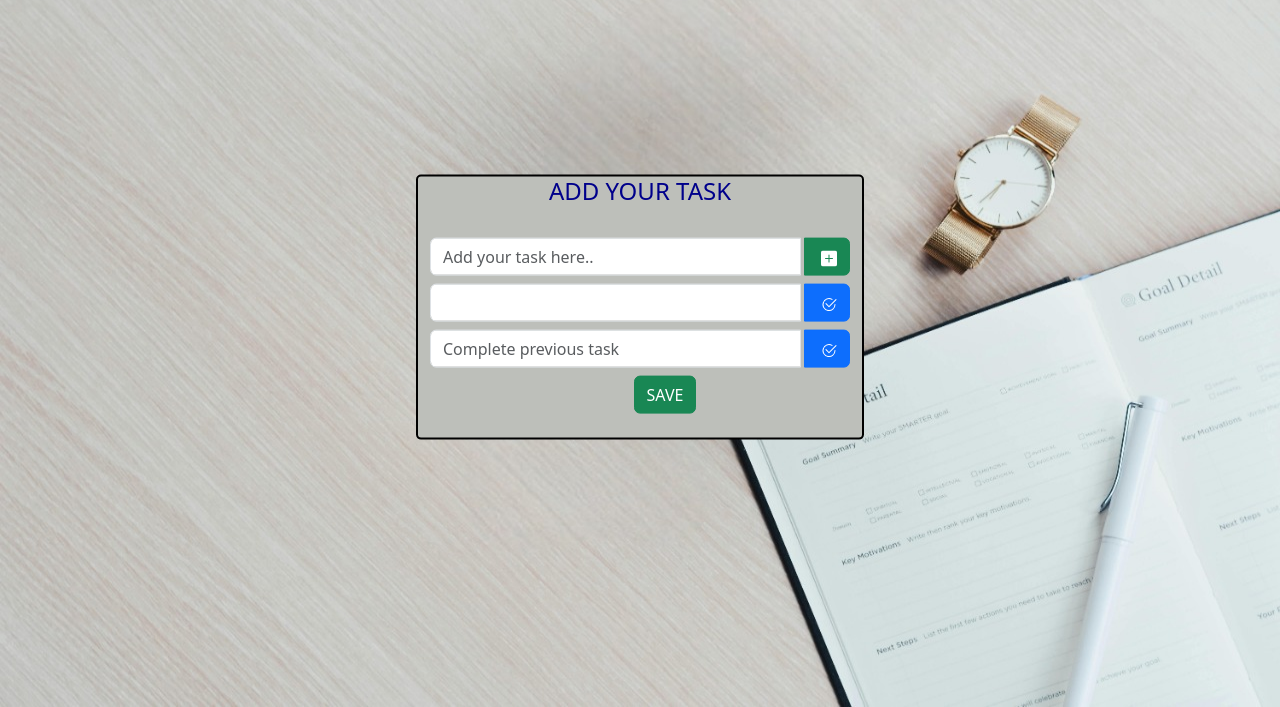
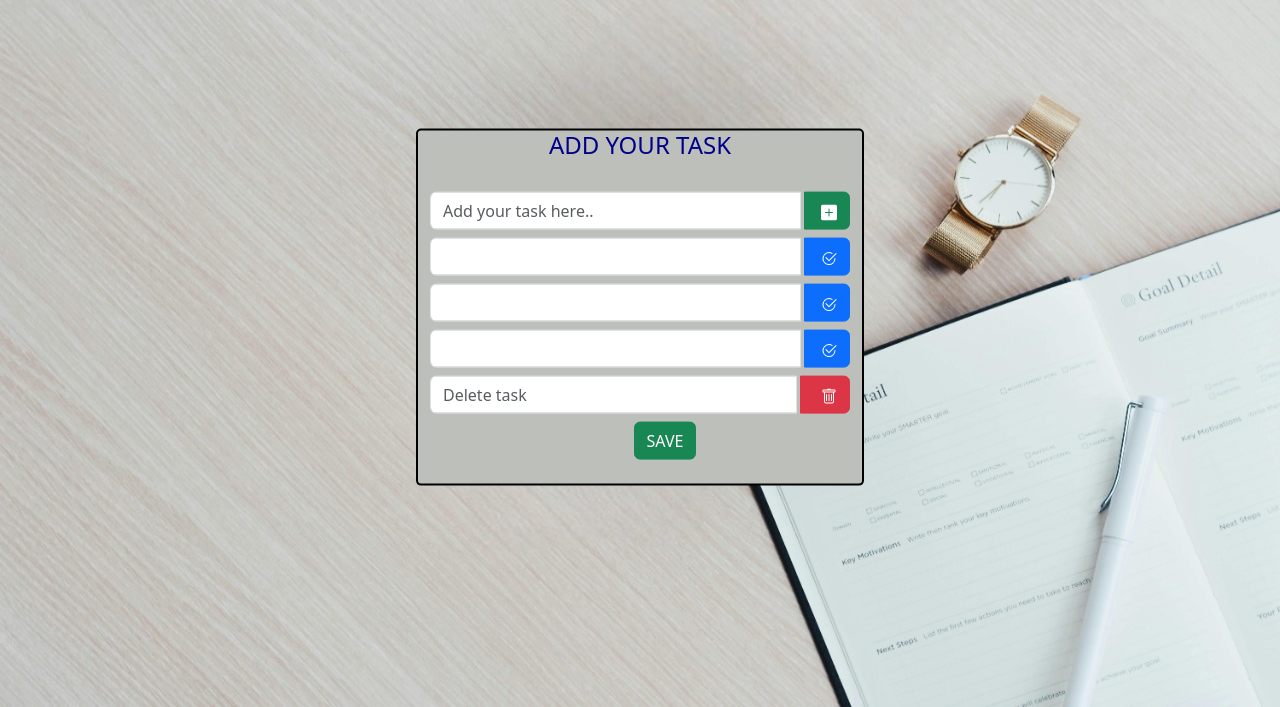
Before and after one commit to shreyaprajapati2405/TodoList, a plain HTML site: page index.html in a window 1280 px wide. Shown: the part 93-800 px from the top of the page. Drawn offline with nearby package versions, Linux system fonts and the light colour scheme.

Commit message:
Update index.html

```diff
--- a/index.html
+++ b/index.html
@@ -135,13 +135,31 @@
 </svg><i class="bi bi-check2-circle"></i></button>
 </div>
 </div>
+
 <div class="row">
   <div class="input-group mb-2">
- <input type="text" class="form-control" placeholder="Complete previous task">
- <button type="button" class="btn btn-primary" >&nbsp;<svg xmlns="http://www.w3.org/2000/svg" width="16" height="16" fill="currentColor" class="bi bi-check2-circle" viewBox="0 0 16 16">
+ <input type="text" class="form-control"  >
+ <button type="button" class="btn btn-primary"  >&nbsp;<svg xmlns="http://www.w3.org/2000/svg" width="16" height="16" fill="currentColor" class="bi bi-check2-circle" viewBox="0 0 16 16">
   <path d="M2.5 8a5.5 5.5 0 0 1 8.25-4.764.5.5 0 0 0 .5-.866A6.5 6.5 0 1 0 14.5 8a.5.5 0 0 0-1 0 5.5 5.5 0 1 1-11 0"/>
   <path d="M15.354 3.354a.5.5 0 0 0-.708-.708L8 9.293 5.354 6.646a.5.5 0 1 0-.708.708l3 3a.5.5 0 0 0 .708 0z"/>
 </svg><i class="bi bi-check2-circle"></i></button>
+</div>
+</div>
+<div class="input-group mb-2">
+  <input type="text" class="form-control"  >
+  <button type="button" class="btn btn-primary"  >&nbsp;<svg xmlns="http://www.w3.org/2000/svg" width="16" height="16" fill="currentColor" class="bi bi-check2-circle" viewBox="0 0 16 16">
+   <path d="M2.5 8a5.5 5.5 0 0 1 8.25-4.764.5.5 0 0 0 .5-.866A6.5 6.5 0 1 0 14.5 8a.5.5 0 0 0-1 0 5.5 5.5 0 1 1-11 0"/>
+   <path d="M15.354 3.354a.5.5 0 0 0-.708-.708L8 9.293 5.354 6.646a.5.5 0 1 0-.708.708l3 3a.5.5 0 0 0 .708 0z"/>
+ </svg><i class="bi bi-check2-circle"></i></button>
+ </div>
+
+<div class="row">
+  <div class="input-group mb-2">
+ <input type="text" class="form-control" placeholder="Delete task">
+ <button type="button" class="btn btn-danger" >&nbsp; <svg xmlns="http://www.w3.org/2000/svg" width="16" height="16" fill="currentColor" class="bi bi-trash" viewBox="0 0 16 16">
+  <path d="M5.5 5.5A.5.5 0 0 1 6 6v6a.5.5 0 0 1-1 0V6a.5.5 0 0 1 .5-.5m2.5 0a.5.5 0 0 1 .5.5v6a.5.5 0 0 1-1 0V6a.5.5 0 0 1 .5-.5m3 .5a.5.5 0 0 0-1 0v6a.5.5 0 0 0 1 0z"/>
+  <path d="M14.5 3a1 1 0 0 1-1 1H13v9a2 2 0 0 1-2 2H5a2 2 0 0 1-2-2V4h-.5a1 1 0 0 1-1-1V2a1 1 0 0 1 1-1H6a1 1 0 0 1 1-1h2a1 1 0 0 1 1 1h3.5a1 1 0 0 1 1 1zM4.118 4 4 4.059V13a1 1 0 0 0 1 1h6a1 1 0 0 0 1-1V4.059L11.882 4zM2.5 3h11V2h-11z"/>
+</svg><i class="bi bi-trash"></i></button>
 </div>
 </div>
 
@@ -150,5 +168,6 @@
   </div>
   <br>   </form>
     </div>
+  </div>
 </body>
 </html>
```
